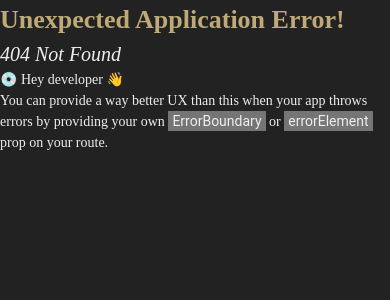
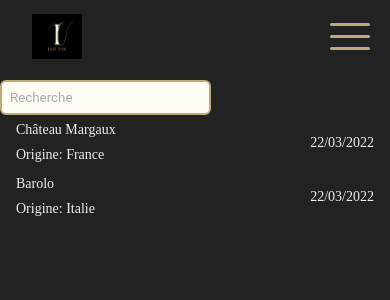
Before and after one commit to Mogwaie/Inovin, a React (Vite) app in the folder frontend/: page /wine-list in a window 390 px wide. Before the commit this address had no page. Shown: the top 300 px of the page. Built offline with nearby package versions, Linux system fonts and the light colour scheme.

Commit message:
component phone done

```diff
--- /dev/null
+++ b/frontend/src/assets/styles/components/admin/_displayWineList.scss
@@ -0,0 +1,12 @@
+.display-wine-container-for-admin {
+  display: flex;
+  justify-content: space-between;
+  padding: 0 1rem;
+  align-items: center;
+
+  .wine-and-origin {
+    p {
+      margin: 0.25rem 0;
+    }
+  }
+}
--- a/frontend/src/assets/styles/components/admin/_searchBar.scss
+++ b/frontend/src/assets/styles/components/admin/_searchBar.scss
@@ -1,4 +1,4 @@
-.search-bar-conatiner-admin {
+.search-bar-container-admin {
   input {
     border: solid 2px $app-primary-font-color;
     border-radius: 6px;
@@ -18,7 +18,7 @@
 }
 
 @media screen and (min-width: $app-tablet) {
-  .search-bar-conatiner-admin {
+  .search-bar-container-admin {
     input {
       width: 15rem;
     }
@@ -26,7 +26,7 @@
 }
 
 @media screen and (min-width: $app-desktop) {
-  .search-bar-conatiner-admin {
+  .search-bar-container-admin {
     input {
       width: 20rem;
     }
--- /dev/null
+++ b/frontend/src/components/admin/DisplayWineList.jsx
@@ -0,0 +1,21 @@
+import PropTypes from "prop-types";
+
+function DisplayWineList({ wine }) {
+  return (
+    <div className="display-wine-container-for-admin">
+      <div className="wine-and-origin">
+        <p>{wine.name}</p>
+        <p>Origine: {wine.origin}</p>
+      </div>
+      <p>22/03/2022</p>
+    </div>
+  );
+}
+
+DisplayWineList.propTypes = {
+  wine: PropTypes.shape({
+    name: PropTypes.string.isRequired,
+    origin: PropTypes.string.isRequired,
+  }).isRequired,
+};
+export default DisplayWineList;
--- a/frontend/src/components/admin/SearchBar.jsx
+++ b/frontend/src/components/admin/SearchBar.jsx
@@ -7,7 +7,7 @@ export default function SearchBar({ searchInput, setSearchInput }) {
   };
 
   return (
-    <div className="search-bar-conatiner-admin">
+    <div className="search-bar-container-admin">
       <input
         type="text"
         placeholder="Recherche"
--- a/frontend/src/main.jsx
+++ b/frontend/src/main.jsx
@@ -18,6 +18,7 @@ import WineSelection from "./pages/WineSelection";
 import WineDescription from "./pages/WineDescription";
 import UserList from "./pages/admin/UserList";
 import DegustationProfile from "./pages/DegustationProfile";
+import WineList from "./pages/admin/WineList";
 
 const router = createBrowserRouter([
   {
@@ -72,6 +73,10 @@ const router = createBrowserRouter([
         path: "/degustation-profile",
         element: <DegustationProfile />,
       },
+      {
+        path: "/wine-list",
+        element: <WineList />,
+      },
     ],
   },
 ]);
--- a/frontend/src/main.scss
+++ b/frontend/src/main.scss
@@ -25,6 +25,7 @@
 @import "./assets/styles/components/admin/sliderAdmin";
 @import "./assets//styles/components/admin/displayUserList";
 @import "./assets/styles/pages/admin/userList";
+@import "./assets/styles/components/admin/displayWineList";
 
 *,
 *::before,
--- /dev/null
+++ b/frontend/src/pages/admin/WineList.jsx
@@ -0,0 +1,52 @@
+import { useState } from "react";
+import DisplayWineList from "../../components/admin/DisplayWineList";
+import SearchBar from "../../components/admin/SearchBar";
+
+function WineList() {
+  // use this state with the axios and delete the array wineList
+  // const[wineList, setWineList]= useState([]);
+  const [searchInput, setSearchInput] = useState("");
+
+  const wineList = [
+    {
+      wine_id: 1,
+      name: "Château Margaux",
+      origin: "France",
+      img_wine: "chemin/vers/image.jpg",
+      description:
+        "Un vin rouge exceptionnel avec des arômes de fruits rouges et une finale longue.",
+    },
+    {
+      wine_id: 2,
+      name: "Barolo",
+      origin: "Italie",
+      img_wine: "chemin/vers/image.jpg",
+      description:
+        "Un vin rouge puissant et corsé, originaire de la région du Piémont en Italie.",
+    },
+  ];
+
+  const searchListFilter = wineList.filter((element) => {
+    if (searchInput.length > 0) {
+      const propertyValue = element.firstname.toLowerCase();
+      return propertyValue.includes(searchInput.toLowerCase());
+    }
+    return element;
+  });
+
+  return (
+    <div>
+      <SearchBar setSearchInput={setSearchInput} searchInput={searchInput} />
+      <ul>
+        {searchListFilter.map((wine) => {
+          return (
+            <li key={wine.wine_id}>
+              <DisplayWineList wine={wine} />
+            </li>
+          );
+        })}
+      </ul>
+    </div>
+  );
+}
+export default WineList;
```
